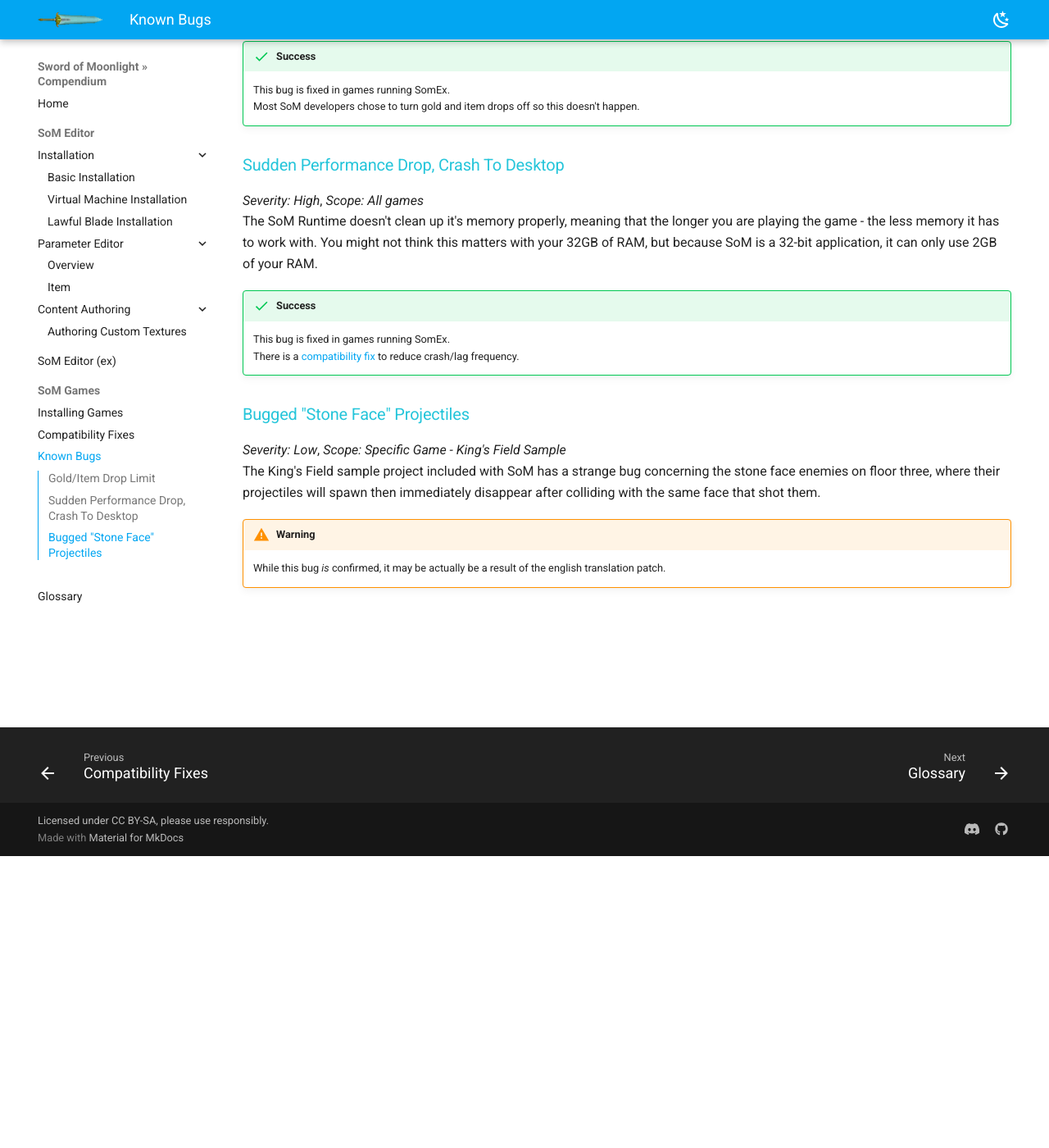
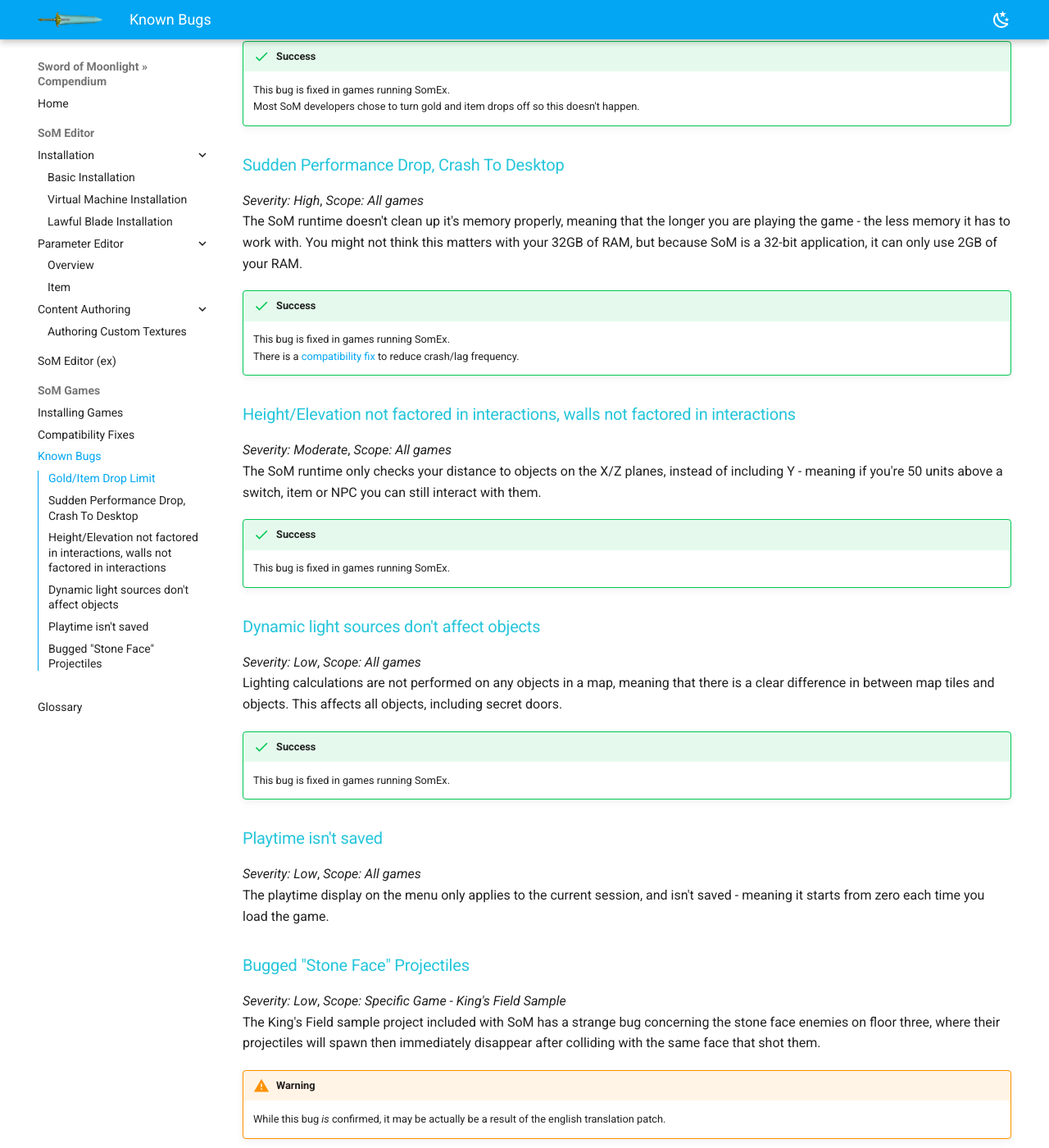
Before and after one commit to Sword-of-Moonlight/docs-of-moonlight, an MkDocs documentation site: the page built from source/docs/game/bugs-games.md, in a window 1280 px wide and 1400 px high, scrolled down 356 px. Shown: the whole window at 82% size. Built offline with MkDocs 1.6.1 and Material for MkDocs 9.7.7, drawn with Linux system fonts in a browser that asks for light colours.

Commit message:
add more bug notes

```diff
--- a/source/docs/game/bugs-games.md
+++ b/source/docs/game/bugs-games.md
@@ -8,14 +8,31 @@ The SoM Runtime has a nasty bug which can occure if you've been killing a lot of
     This bug is fixed in games running SomEx.<br/>
     Most SoM developers chose to turn gold and item drops off so this doesn't happen.
 
-
 ### Sudden Performance Drop, Crash To Desktop
 _Severity: High_, _Scope: All games_<br/>
-The SoM Runtime doesn't clean up it's memory properly, meaning that the longer you are playing the game - the less memory it has to work with. You might not think this matters with your 32GB of RAM, but because SoM is a 32-bit application, it can only use 2GB of your RAM.
+The SoM runtime doesn't clean up it's memory properly, meaning that the longer you are playing the game - the less memory it has to work with. You might not think this matters with your 32GB of RAM, but because SoM is a 32-bit application, it can only use 2GB of your RAM.
 
 !!! success
     This bug is fixed in games running SomEx.<br/>
     There is a [compatibility fix](comp-games.md/#problem-the-game-is-running-like-shitcrashed-after-a-long-session) to reduce crash/lag frequency.
+
+### Height/Elevation not factored in interactions, walls not factored in interactions
+_Severity: Moderate_, _Scope: All games_<br/>
+The SoM runtime only checks your distance to objects on the X/Z planes, instead of including Y - meaning if you're 50 units above a switch, item or NPC you can still interact with them.
+
+!!! success
+    This bug is fixed in games running SomEx.
+
+### Dynamic light sources don't affect objects
+_Severity: Low_, _Scope: All games_<br/>
+Lighting calculations are not performed on any objects in a map, meaning that there is a clear difference in between map tiles and objects. This affects all objects, including secret doors.
+
+!!! success
+    This bug is fixed in games running SomEx.
+
+### Playtime isn't saved
+_Severity: Low_, _Scope: All games_<br/>
+The playtime display on the menu only applies to the current session, and isn't saved - meaning it starts from zero each time you load the game.
 
 ### Bugged "Stone Face" Projectiles
 _Severity: Low_, _Scope: Specific Game - King's Field Sample_<br/>
```
